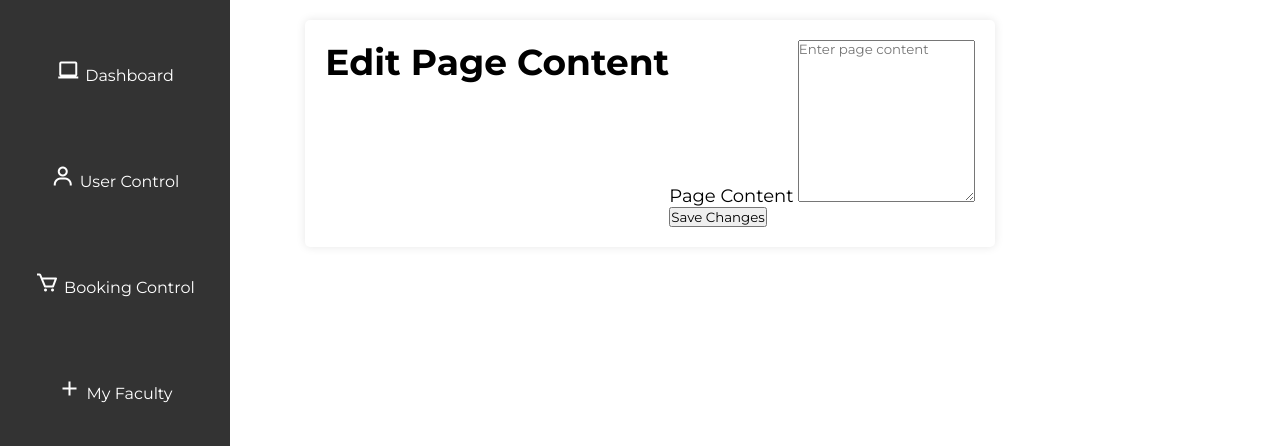
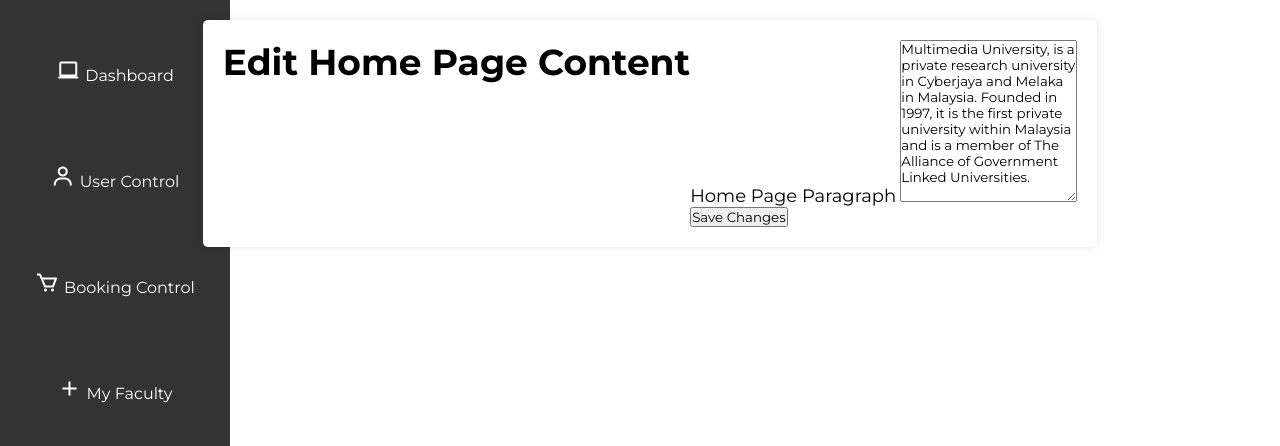
Before and after one commit to jelwingeuan/University-Appointment-System-UAS-, a Flask app: page /adminpageeditor in a window 1280 px wide. Shown: the part 61-507 px from the top of the page. Run offline with Flask 3, Linux system fonts and the light colour scheme.

Commit message:
v1.4.2_pageeditor <Page Editor is Functional from Admin> (2024.05.18, 12:32)

```diff
--- a/app.py
+++ b/app.py
@@ -49,9 +49,10 @@
 
 @app.route("/")
 def home():
-    # Fetch content from the database or some source
-    home_content = "Multimedia University, is a private research university in Cyberjaya and Melaka in Malaysia. Founded in 1997, it is the first private university within Malaysia and is a member of The Alliance of Government Linked Universities."
     return render_template("home.html", home_content=home_content)
+
+# Sample home content
+home_content = "Multimedia University, is a private research university in Cyberjaya and Melaka in Malaysia. Founded in 1997, it is the first private university within Malaysia and is a member of The Alliance of Government Linked Universities."
 
 
 @app.route("/about")
@@ -383,17 +384,14 @@
 
 @app.route("/adminpageeditor")
 def admin_page_editor():
-    # Get the updated content from the query parameter
-    home_content = request.args.get("home_content", "")
     return render_template("adminpageeditor.html", home_content=home_content)
 
 
 @app.route("/update_home_content", methods=["POST"])
 def update_home_content():
-    content = request.form["content"]
-    print("Updated content:", content)
-    # You can pass the updated content as a query parameter in the redirection
-    return redirect("/adminpageeditor?home_content=" + content)
+    global home_content
+    home_content = request.form["content"]
+    return redirect("/adminpageeditor")
 
 
 @app.route("/delete_user", methods=["POST"])
--- a/templates/adminpageeditor.html
+++ b/templates/adminpageeditor.html
@@ -12,7 +12,6 @@
 <body>
     <header>
         <h2>Page Editor</h2>
-
         <div class="profile-container">
             <img src="https://scontent.fkul16-4.fna.fbcdn.net/v/t39.30808-1/436449833_7379349335463790_1784858083920378799_n.jpg?stp=dst-jpg_p320x320&_nc_cat=104&ccb=1-7&_nc_sid=5f2048&_nc_ohc=3roSzPxS-N0Ab58mfNR&_nc_ht=scontent.fkul16-4.fna&oh=00_AfDVQyRsWjBjOiwuFkSgNSTAYj98gOwqrjaiYsLGGEFRVw&oe=662BE62C" class="profile-photo">
             <h4>Kim Hong Zhang</h4>
@@ -32,11 +31,11 @@
     </div>
     <div class="admincontainer">
         <div class="subadmincontainer">
-            <h2>Edit Page Content</h2>
-            <form id="pageEditorForm" action="/update_home_content" method="POST">
+            <h2>Edit Home Page Content</h2>
+            <form action="/update_home_content" method="post">
                 <div class="form-group">
-                    <label for="pageContent">Page Content</label>
-                    <textarea id="pageContent" name="content" rows="10" placeholder="Enter page content">{{ home_content }}</textarea>
+                    <label for="content">Home Page Paragraph</label>
+                    <textarea id="content" name="content" rows="10">{{ home_content }}</textarea>
                 </div>
                 <button type="submit">Save Changes</button>
             </form>
--- a/templates/home.html
+++ b/templates/home.html
@@ -58,7 +58,7 @@
         <div class="homecontent211">
             <h1>Discover our latest booking system for education organisation</h1>
             <h2>Multimedia University</h2>
-            <p>The Multimedia University, is a private research university in Cyberjaya and Melaka in Malaysia. Founded in 1997, it is the first private university within Malaysia and is a member of The Alliance of Government Linked Universities.</p>
+            <p>{{ home_content }}</p>
         </div>
         <div class="homecontent2">
             <div class="homecontent21">
```
